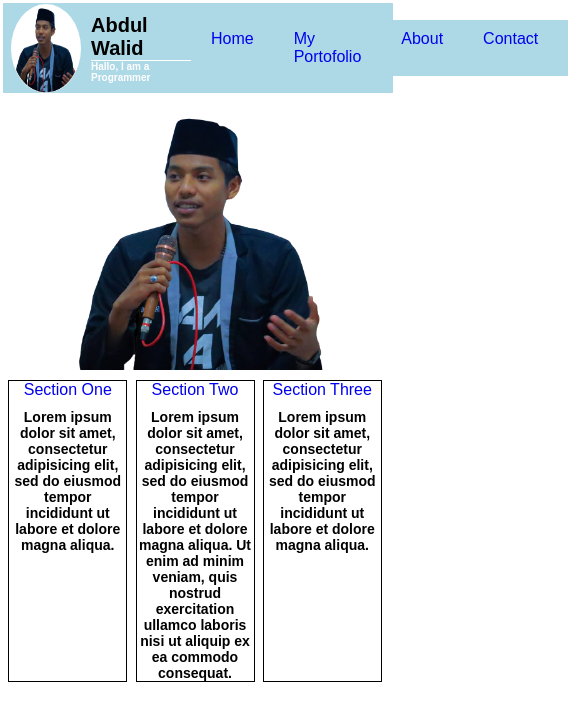
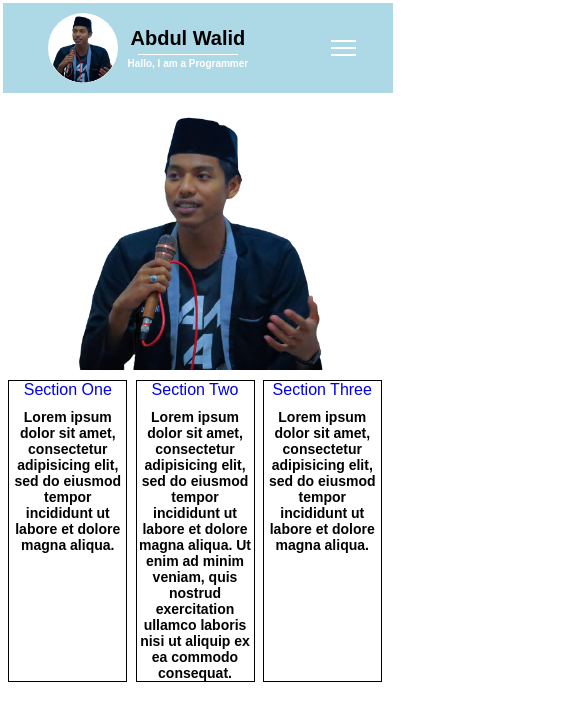
Before and after one commit to Lonjher/Belajar_HTML, a plain HTML site: page Portofolio/index.html in a window 390 px wide. Shown: the whole page, 568 px wide, since content can reach past the window. Drawn offline with Linux system fonts and the light colour scheme.

Commit message:
My fisrt Commit on github

```diff
--- a/Portofolio/index.html
+++ b/Portofolio/index.html
@@ -22,6 +22,11 @@
 			<li><a href="#">About</a></li>
 			<li><a href="#">Contact</a></li>
 		</ul>
+		<div class="line">
+			<span></span>
+			<span></span>
+			<span></span>
+		</div>
 	</nav>
 	<div class="gambar">
 		<img src="image/img1.png">
--- a/Portofolio/style.css
+++ b/Portofolio/style.css
@@ -5,15 +5,32 @@
 }
 
 nav{
+
 	display: inline-flex;
 	width: 100%;
 	height: 50px;
 	margin: auto;
 	padding: 20px 0px;
 	align-items: center;
-	justify-content: space-between;
+	justify-content: space-evenly;
 	background: lightblue;
 	border: 3px solid white;
+}
+
+nav .line{
+	display: none;
+	flex-direction: column;
+	justify-content: space-evenly;
+	width: 25px;
+	height: 25px;
+	/* background-color: blue; */
+	/* margin-right: 10x; */
+}
+
+nav .line span{
+	width: 100%;
+	height: 10%;
+	background-color: #ffffff;
 }
 
 .lingkaran {
@@ -119,3 +136,16 @@ section div a:hover{
 	transition: .1s;
 	transform: scale(1.2);
 }
+
+@media only screen and (max-width: 610px) {
+	.nav ul{
+		background-color: black;
+		display: none;
+	}
+	nav .line{
+		display: flex;
+	}
+	nav{
+		justify-content: space-around;
+	}
+}
```
